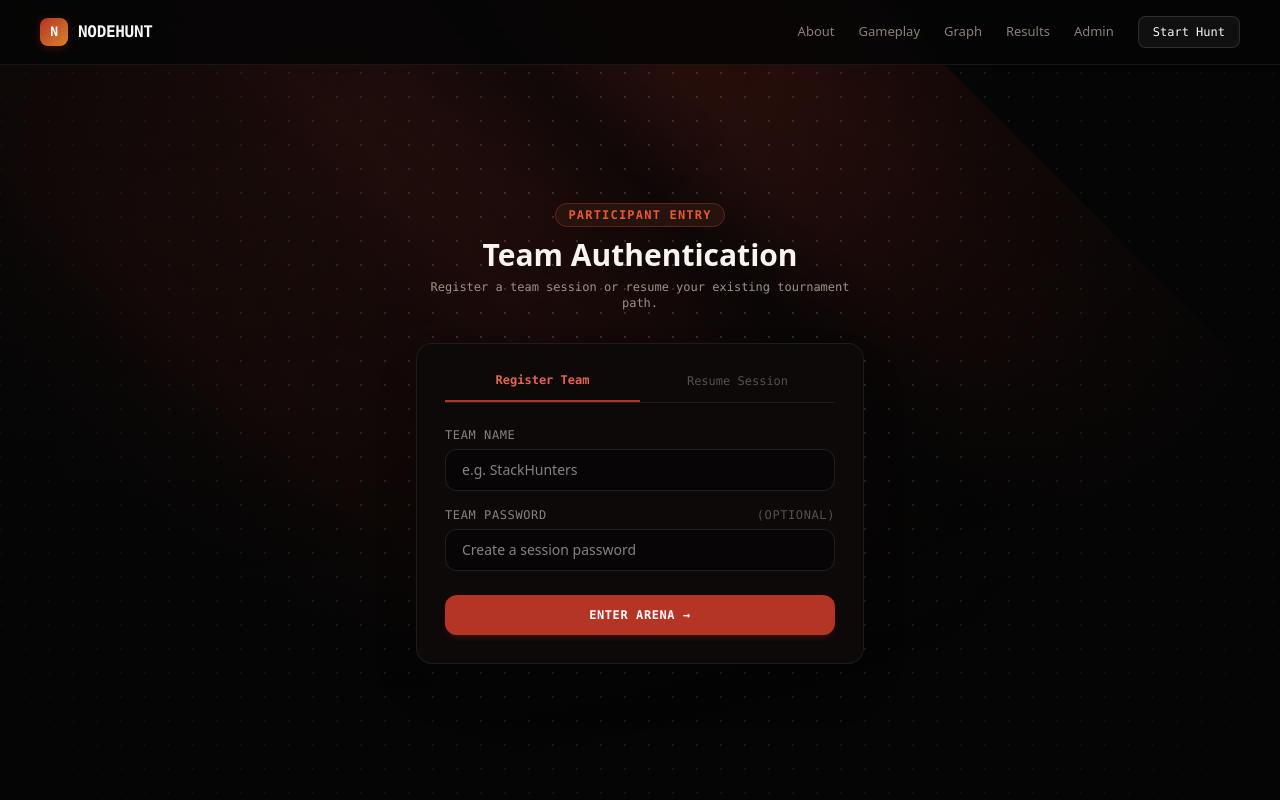
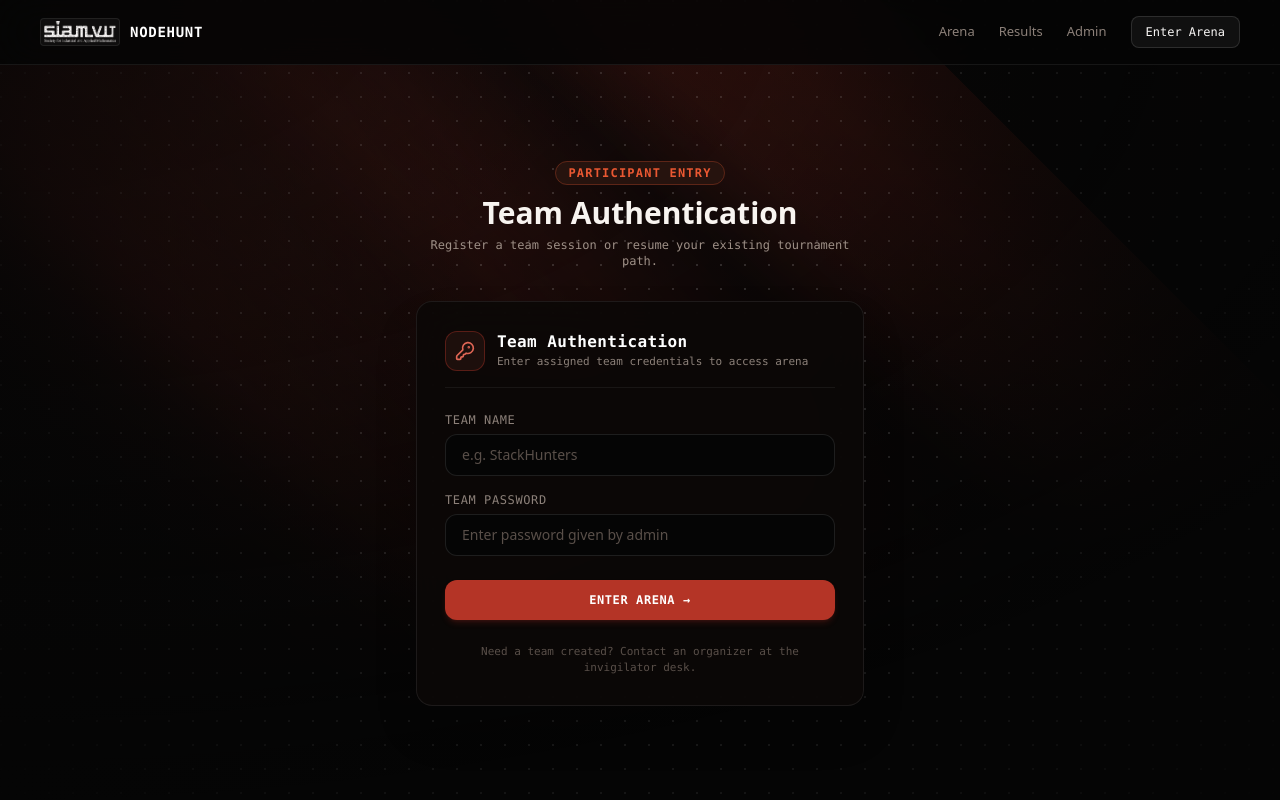
Before and after one commit to SIAM-VIT/nodehunt_fe_26, a Next.js app: page /join in a window 1280 px wide. Built offline with nearby package versions, Linux system fonts and the light colour scheme; no server answers.

Commit message:
fix(all): resolve fluttering tile, add SIAM-VIT logo, disable next dev indicator, enforce admin team creation and fresh login

```diff
--- a/components/AdminPreview.tsx
+++ b/components/AdminPreview.tsx
@@ -1,16 +1,15 @@
 "use client";
 
 import { useEffect, useState, useMemo } from "react";
-import Link from "next/link";
 import {
   fetchAdminTeams,
   setTeamLock,
   updateTeamNameAdmin,
   deleteOneTeam,
   deleteAllTeams,
+  createTeam,
   type AdminTeamOut,
 } from "@/lib/api";
-import { STORAGE_ADMIN_SECRET } from "@/lib/constants";
 import { NodeGraph } from "./NodeGraph";
 import {
   LayoutDashboard,
@@ -25,11 +24,11 @@ import {
   ShieldAlert,
   Search,
   Activity,
-  Layers,
   ChevronRight,
+  UserPlus,
 } from "lucide-react";
 
-type AdminTab = "dashboard" | "teams" | "radar" | "settings";
+type AdminTab = "dashboard" | "teams" | "create" | "radar";
 
 export function AdminPreview() {
   const [secret, setSecret] = useState("");
@@ -41,13 +40,13 @@ export function AdminPreview() {
   const [error, setError] = useState<string | null>(null);
   const [actionMsg, setActionMsg] = useState<string | null>(null);
 
-  useEffect(() => {
-    const saved = localStorage.getItem(STORAGE_ADMIN_SECRET);
-    if (saved) {
-      setSecret(saved);
-      loadDashboard(saved);
-    }
-  }, []);
+  // New Team Form State
+  const [newTeamName, setNewTeamName] = useState("");
+  const [newTeamPassword, setNewTeamPassword] = useState("");
+  const [creatingTeam, setCreatingTeam] = useState(false);
+
+  // Notice: We intentionally do NOT restore secret from localStorage.
+  // The admin must enter the password every single time.
 
   const loadDashboard = async (admSecret: string) => {
     setLoading(true);
@@ -56,7 +55,6 @@ export function AdminPreview() {
       const data = await fetchAdminTeams(admSecret);
       setTeams(data);
       setAuthed(true);
-      localStorage.setItem(STORAGE_ADMIN_SECRET, admSecret);
     } catch (err: any) {
       setError(err.message || "Failed to authenticate admin secret");
       setAuthed(false);
@@ -69,6 +67,28 @@ export function AdminPreview() {
     e.preventDefault();
     if (!secret.trim()) return;
     loadDashboard(secret.trim());
+  };
+
+  const handleCreateTeam = async (e: React.FormEvent) => {
+    e.preventDefault();
+    if (!newTeamName.trim() || !newTeamPassword.trim()) {
+      setError("Please provide both Team Name and Team Password.");
+      return;
+    }
+    setCreatingTeam(true);
+    setError(null);
+    try {
+      await createTeam(newTeamName.trim(), newTeamPassword.trim());
+      setActionMsg(`Team "${newTeamName.trim()}" successfully created! Passcode: ${newTeamPassword.trim()}`);
+      setNewTeamName("");
+      setNewTeamPassword("");
+      await loadDashboard(secret);
+      setActiveTab("teams");
+    } catch (err: any) {
+      setError(err.message || "Failed to create team");
+    } finally {
+      setCreatingTeam(false);
+    }
   };
 
   const handleToggleLock = async (team: AdminTeamOut) => {
@@ -146,7 +166,7 @@ export function AdminPreview() {
     return { total, completed, locked, active, avgScore };
   }, [teams]);
 
-  // Login view
+  // Login view - password asked every time
   if (!authed) {
     return (
       <div className="min-h-[70vh] flex items-center justify-center px-4">
@@ -160,7 +180,7 @@ export function AdminPreview() {
                 NodeHunt Command Deck
               </h2>
               <p className="text-xs text-[#8c8079] font-mono">
-                Tournament Invigilation & Control Panel
+                Invigilation & Tournament Control
               </p>
             </div>
           </div>
@@ -174,12 +194,12 @@ export function AdminPreview() {
           <form onSubmit={handleLogin} className="space-y-4">
             <div>
               <label className="block text-xs font-mono uppercase tracking-wider text-[#8c8079] mb-1.5">
-                Admin Secret Key
+                Admin Password
               </label>
               <input
                 type="password"
                 required
-                placeholder="Enter X-Admin-Secret..."
+                placeholder="Enter admin password..."
                 value={secret}
                 onChange={(e) => setSecret(e.target.value)}
                 className="w-full px-4 py-2.5 bg-[#050505] border border-white/[0.1] focus:border-[#b43426] rounded-xl text-white font-mono text-sm placeholder:text-[#594f49] focus:outline-none"
@@ -238,6 +258,24 @@ export function AdminPreview() {
                 <ChevronRight className="w-3.5 h-3.5 opacity-60" />
               </button>
 
+              <div className="text-[10px] uppercase tracking-wider text-[#594f49] px-3 pt-3 pb-1 font-semibold">
+                Management
+              </div>
+              <button
+                onClick={() => setActiveTab("create")}
+                className={`w-full flex items-center justify-between px-3 py-2.5 rounded-xl transition-all cursor-pointer ${
+                  activeTab === "create"
+                    ? "bg-[#1d0f0c] text-[#e06655] font-bold border border-[#b43426]/40"
+                    : "text-[#8c8079] hover:text-white hover:bg-white/[0.03]"
+                }`}
+              >
+                <div className="flex items-center gap-2.5">
+                  <UserPlus className="w-4 h-4 text-[#e06655]" />
+                  <span>Create Team</span>
+                </div>
+                <ChevronRight className="w-3.5 h-3.5 opacity-60" />
+              </button>
+
               <button
                 onClick={() => setActiveTab("teams")}
                 className={`w-full flex items-center justify-between px-3 py-2.5 rounded-xl transition-all cursor-pointer ${
@@ -248,7 +286,7 @@ export function AdminPreview() {
               >
                 <div className="flex items-center gap-2.5">
                   <Users className="w-4 h-4" />
-                  <span>Teams Management</span>
+                  <span>Teams Roster</span>
                 </div>
                 <span className="px-1.5 py-0.5 rounded text-[10px] bg-white/[0.05] text-[#8c8079]">
                   {teams.length}
@@ -271,7 +309,7 @@ export function AdminPreview() {
               </button>
 
               <div className="text-[10px] uppercase tracking-wider text-[#594f49] px-3 pt-4 pb-1 font-semibold">
-                Emergency Actions
+                Emergency Controls
               </div>
               <button
                 onClick={() => loadDashboard(secret)}
@@ -289,7 +327,7 @@ export function AdminPreview() {
               </button>
               <button
                 onClick={() => {
-                  localStorage.removeItem(STORAGE_ADMIN_SECRET);
+                  setSecret("");
                   setAuthed(false);
                 }}
                 className="w-full flex items-center gap-2.5 px-3 py-2 text-left rounded-xl text-[#594f49] hover:text-[#8c8079] transition-all cursor-pointer pt-2"
@@ -308,6 +346,13 @@ export function AdminPreview() {
             <div className="p-3.5 rounded-xl bg-emerald-950/40 border border-emerald-500/30 text-emerald-300 text-xs font-mono flex items-center justify-between">
               <span>✓ {actionMsg}</span>
               <button onClick={() => setActionMsg(null)} className="text-emerald-400 text-sm">✕</button>
+            </div>
+          )}
+
+          {error && (
+            <div className="p-3.5 rounded-xl bg-rose-950/40 border border-rose-500/30 text-rose-300 text-xs font-mono flex items-center justify-between">
+              <span>✕ {error}</span>
+              <button onClick={() => setError(null)} className="text-rose-400 text-sm">✕</button>
             </div>
           )}
 
@@ -339,7 +384,7 @@ export function AdminPreview() {
             </div>
           </div>
 
-          {/* TAB 1: DASHBOARD (Hybrid Overview + Quick Table) */}
+          {/* TAB 1: DASHBOARD */}
           {activeTab === "dashboard" && (
             <div className="space-y-5">
               <div className="grid lg:grid-cols-12 gap-5 items-start">
@@ -361,7 +406,7 @@ export function AdminPreview() {
                     </h3>
                     <button
                       onClick={() => setActiveTab("teams")}
-                      className="text-xs font-mono text-[#e06655] hover:underline"
+                      className="text-xs font-mono text-[#e06655] hover:underline cursor-pointer"
                     >
                       View All Teams →
                     </button>
@@ -397,6 +442,66 @@ export function AdminPreview() {
             </div>
           )}
 
+          {/* TAB: CREATE TEAM (Only Admin Can Create Teams) */}
+          {activeTab === "create" && (
+            <div className="p-7 rounded-2xl bg-[#0c0807]/90 border border-white/[0.08] backdrop-blur-xl shadow-xl max-w-xl">
+              <div className="flex items-center gap-3 pb-4 mb-6 border-b border-white/[0.06]">
+                <div className="w-9 h-9 rounded-xl bg-[#1d0f0c] border border-[#b43426]/40 flex items-center justify-center text-[#e06655]">
+                  <UserPlus className="w-5 h-5" />
+                </div>
+                <div>
+                  <h3 className="text-sm font-bold text-white font-mono uppercase tracking-wider">
+                    Register New Team
+                  </h3>
+                  <p className="text-xs text-[#8c8079] font-mono">
+                    Participant creation is restricted to invigilators. Teams will use these credentials to log in.
+                  </p>
+                </div>
+              </div>
+
+              <form onSubmit={handleCreateTeam} className="space-y-4">
+                <div>
+                  <label className="block text-xs font-mono uppercase tracking-wider text-[#8c8079] mb-1.5">
+                    Team Name
+                  </label>
+                  <input
+                    type="text"
+                    required
+                    value={newTeamName}
+                    onChange={(e) => setNewTeamName(e.target.value)}
+                    placeholder="e.g. CyberVanguards"
+                    className="w-full px-4 py-2.5 bg-[#050505] border border-white/[0.1] focus:border-[#b43426] rounded-xl text-white font-sans text-sm focus:outline-none placeholder:text-[#594f49]"
+                  />
+                </div>
+
+                <div>
+                  <label className="block text-xs font-mono uppercase tracking-wider text-[#8c8079] mb-1.5">
+                    Team Password / Access Token
+                  </label>
+                  <input
+                    type="text"
+                    required
+                    value={newTeamPassword}
+                    onChange={(e) => setNewTeamPassword(e.target.value)}
+                    placeholder="e.g. hunt2026pass"
+                    className="w-full px-4 py-2.5 bg-[#050505] border border-white/[0.1] focus:border-[#b43426] rounded-xl text-white font-mono text-sm focus:outline-none placeholder:text-[#594f49]"
+                  />
+                  <p className="text-[11px] text-[#594f49] font-mono mt-1">
+                    Provide this password directly to the team participants for arena entry.
+                  </p>
+                </div>
+
+                <button
+                  type="submit"
+                  disabled={creatingTeam}
+                  className="w-full mt-2 py-3 bg-[#b43426] hover:bg-[#c84332] text-white font-mono text-xs font-bold tracking-wider uppercase rounded-xl transition-all shadow-md shadow-[#b43426]/20 disabled:opacity-50 cursor-pointer"
+                >
+                  {creatingTeam ? "Provisioning Team..." : "Create Team Credentials →"}
+                </button>
+              </form>
+            </div>
+          )}
+
           {/* TAB 2: TEAMS MANAGEMENT TABLE */}
           {activeTab === "teams" && (
             <div className="rounded-2xl bg-[#0c0807]/90 border border-white/[0.08] backdrop-blur-xl overflow-hidden shadow-2xl">
@@ -407,6 +512,7 @@ export function AdminPreview() {
                   <span>Registered Contenders ({filteredTeams.length})</span>
                 </div>
 
+                <div className="flex items-center gap-3">
                   <div className="relative w-full sm:w-64">
                     <Search className="w-3.5 h-3.5 absolute left-3 top-3 text-[#594f49]" />
                     <input
@@ -416,6 +522,14 @@ export function AdminPreview() {
                       placeholder="Search team or node..."
                       className="w-full pl-9 pr-3 py-1.5 bg-[#050505] border border-white/[0.08] focus:border-[#b43426] rounded-xl text-white text-xs font-mono focus:outline-none placeholder:text-[#594f49]"
                     />
+                  </div>
+                  <button
+                    onClick={() => setActiveTab("create")}
+                    className="px-3 py-1.5 bg-[#b43426] hover:bg-[#c84332] text-white rounded-xl text-xs font-mono font-bold tracking-wider uppercase transition-all whitespace-nowrap cursor-pointer flex items-center gap-1.5"
+                  >
+                    <UserPlus className="w-3.5 h-3.5" />
+                    <span>New Team</span>
+                  </button>
                 </div>
               </div>
 
--- a/components/JoinForm.tsx
+++ b/components/JoinForm.tsx
@@ -2,16 +2,16 @@
 
 import { useState } from "react";
 import { useRouter } from "next/navigation";
-import { createTeam, startTeam, loginTeam } from "@/lib/api";
+import { loginTeam } from "@/lib/api";
 import {
   STORAGE_SESSION_ID,
   STORAGE_TEAM_NAME,
   STORAGE_CURRENT_NODE,
 } from "@/lib/constants";
+import { ShieldCheck, KeyRound } from "lucide-react";
 
 export function JoinForm() {
   const router = useRouter();
-  const [mode, setMode] = useState<"register" | "resume">("register");
   const [teamName, setTeamName] = useState("");
   const [password, setPassword] = useState("");
   const [loading, setLoading] = useState(false);
@@ -23,62 +23,33 @@ export function JoinForm() {
     setError(null);
 
     try {
-      if (mode === "register") {
-        const session = await createTeam(teamName.trim(), password.trim() || undefined);
-        localStorage.setItem(STORAGE_SESSION_ID, session.session_id);
-        localStorage.setItem(STORAGE_TEAM_NAME, session.team_name);
+      const session = await loginTeam(teamName.trim(), password.trim());
+      localStorage.setItem(STORAGE_SESSION_ID, session.session_id);
+      localStorage.setItem(STORAGE_TEAM_NAME, session.team_name);
+      localStorage.setItem(STORAGE_CURRENT_NODE, session.current_node_id || "N01");
 
-        const started = await startTeam(session.session_id);
-        localStorage.setItem(STORAGE_CURRENT_NODE, started.current_node_id || "N01");
-
-        router.push("/game");
-      } else {
-        const session = await loginTeam(teamName.trim(), password.trim());
-        localStorage.setItem(STORAGE_SESSION_ID, session.session_id);
-        localStorage.setItem(STORAGE_TEAM_NAME, session.team_name);
-        localStorage.setItem(STORAGE_CURRENT_NODE, session.current_node_id || "N01");
-
-        router.push("/game");
-      }
+      router.push("/game");
     } catch (err: any) {
-      setError(err.message || "Failed to authenticate session");
+      setError(err.message || "Failed to authenticate team. Ensure your team has been created by an admin.");
     } finally {
       setLoading(false);
     }
   };
 
   return (
-    <div className="w-full max-w-md mx-auto p-7 rounded-2xl bg-[#0e0a09]/90 border border-white/[0.08] backdrop-blur-xl shadow-2xl">
-      {/* Tab Switcher */}
-      <div className="flex border-b border-white/[0.08] mb-6 font-mono text-xs">
-        <button
-          type="button"
-          onClick={() => {
-            setMode("register");
-            setError(null);
-          }}
-          className={`flex-1 pb-3 text-center transition-all cursor-pointer ${
-            mode === "register"
-              ? "text-[#e06655] border-b-2 border-[#b43426] font-bold"
-              : "text-[#594f49] hover:text-[#8c8079]"
-          }`}
-        >
-          Register Team
-        </button>
-        <button
-          type="button"
-          onClick={() => {
-            setMode("resume");
-            setError(null);
-          }}
-          className={`flex-1 pb-3 text-center transition-all cursor-pointer ${
-            mode === "resume"
-              ? "text-[#e06655] border-b-2 border-[#b43426] font-bold"
-              : "text-[#594f49] hover:text-[#8c8079]"
-          }`}
-        >
-          Resume Session
-        </button>
+    <div className="w-full max-w-md mx-auto p-7 rounded-2xl bg-[#0c0807]/90 border border-white/[0.08] backdrop-blur-xl shadow-2xl">
+      <div className="flex items-center gap-3 mb-6 pb-4 border-b border-white/[0.06]">
+        <div className="w-10 h-10 rounded-xl bg-[#1d0f0c] border border-[#b43426]/40 flex items-center justify-center text-[#e06655]">
+          <KeyRound className="w-5 h-5" />
+        </div>
+        <div>
+          <h2 className="text-base font-bold font-mono text-white tracking-wide">
+            Team Authentication
+          </h2>
+          <p className="text-[11px] text-[#8c8079] font-mono">
+            Enter assigned team credentials to access arena
+          </p>
+        </div>
       </div>
 
       {error && (
@@ -98,22 +69,21 @@ export function JoinForm() {
             value={teamName}
             onChange={(e) => setTeamName(e.target.value)}
             placeholder="e.g. StackHunters"
-            className="w-full px-4 py-2.5 bg-[#070505] border border-white/[0.1] focus:border-[#b43426] rounded-xl text-white font-sans text-sm focus:outline-none"
+            className="w-full px-4 py-2.5 bg-[#050505] border border-white/[0.1] focus:border-[#b43426] rounded-xl text-white font-sans text-sm focus:outline-none placeholder:text-[#594f49]"
           />
         </div>
 
         <div>
-          <label className="block text-xs font-mono uppercase tracking-wider text-[#8c8079] mb-1.5 flex justify-between">
-            <span>Team Password</span>
-            <span className="text-[#594f49]">{mode === "register" ? "(Optional)" : "(Required)"}</span>
+          <label className="block text-xs font-mono uppercase tracking-wider text-[#8c8079] mb-1.5">
+            Team Password
           </label>
           <input
             type="password"
-            required={mode === "resume"}
+            required
             value={password}
             onChange={(e) => setPassword(e.target.value)}
-            placeholder={mode === "register" ? "Create a session password" : "Enter team password"}
-            className="w-full px-4 py-2.5 bg-[#070505] border border-white/[0.1] focus:border-[#b43426] rounded-xl text-white font-sans text-sm focus:outline-none"
+            placeholder="Enter password given by admin"
+            className="w-full px-4 py-2.5 bg-[#050505] border border-white/[0.1] focus:border-[#b43426] rounded-xl text-white font-sans text-sm focus:outline-none placeholder:text-[#594f49]"
           />
         </div>
 
@@ -122,8 +92,14 @@ export function JoinForm() {
           disabled={loading}
           className="w-full mt-2 py-3 bg-[#b43426] hover:bg-[#c84332] text-white font-mono text-xs font-bold tracking-wider uppercase rounded-xl transition-all shadow-md shadow-[#b43426]/20 disabled:opacity-50 cursor-pointer"
         >
-          {loading ? "Authorizing..." : mode === "register" ? "Enter Arena →" : "Resume Hunt →"}
+          {loading ? "Authorizing Team..." : "Enter Arena →"}
         </button>
+
+        <div className="pt-2 text-center">
+          <p className="text-[11px] text-[#594f49] font-mono">
+            Need a team created? Contact an organizer at the invigilator desk.
+          </p>
+        </div>
       </form>
     </div>
   );
--- a/components/Navbar.tsx
+++ b/components/Navbar.tsx
@@ -1,21 +1,28 @@
-
 import Link from "next/link";
+import Image from "next/image";
 
 export function Navbar() {
   return (
     <nav className="navbar">
       <div className="shell nav-inner">
-        <Link className="brand" href="/" aria-label="NodeHunt home">
-          <span className="brand-mark">N</span>
-          <span>NODEHUNT</span>
+        <Link className="brand flex items-center gap-2.5 group" href="/" aria-label="NodeHunt home">
+          <div className="relative h-7 w-20 flex items-center justify-center overflow-hidden rounded bg-white/[0.04] p-0.5 border border-white/[0.08] group-hover:border-[#b43426]/50 transition-colors">
+            <Image
+              src="/siamvit-logo-white.png"
+              alt="SIAM-VIT"
+              width={80}
+              height={26}
+              className="object-contain w-full h-full"
+              priority
+            />
+          </div>
+          <span className="font-mono tracking-wider font-bold text-white text-sm">NODEHUNT</span>
         </Link>
         <div className="nav-links">
-          <Link href="/#about">About</Link>
-          <Link href="/#gameplay">Gameplay</Link>
-          <Link href="/#graph">Graph</Link>
+          <Link href="/game">Arena</Link>
           <Link href="/results">Results</Link>
           <Link href="/admin">Admin</Link>
-          <Link className="nav-cta" href="/join">Start Hunt</Link>
+          <Link className="nav-cta" href="/join">Enter Arena</Link>
         </div>
       </div>
     </nav>
--- a/next.config.mjs
+++ b/next.config.mjs
@@ -1,5 +1,6 @@
-
 /** @type {import('next').NextConfig} */
-const nextConfig = {};
+const nextConfig = {
+  devIndicators: false,
+};
 
 export default nextConfig;
```
Also changed, not shown: app/game/page.tsx (+9 -15 lines), public/siamvit-logo-white.png (added), public/siamvit-logo.png (added). Lines whose indentation alone changed are shown as unchanged.
